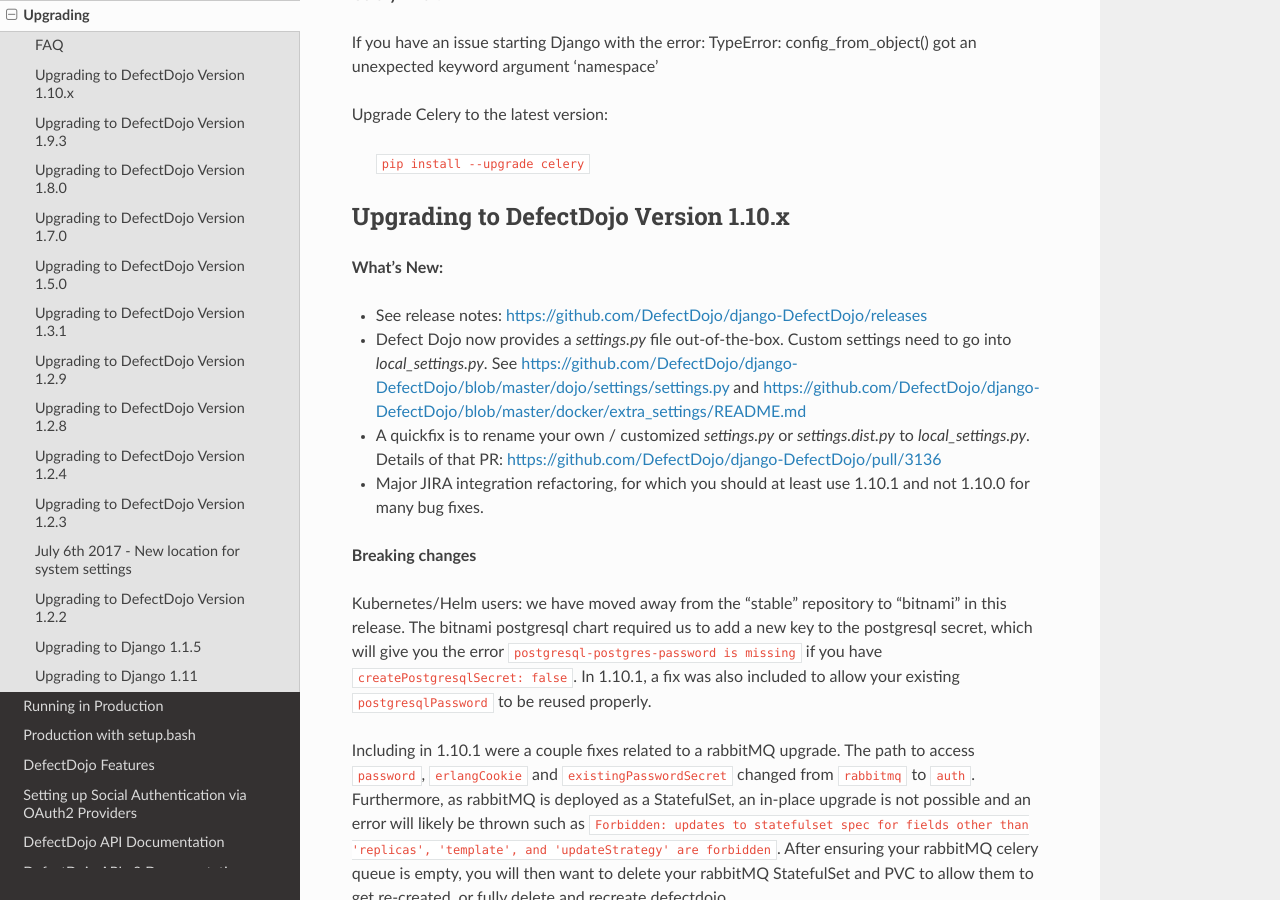
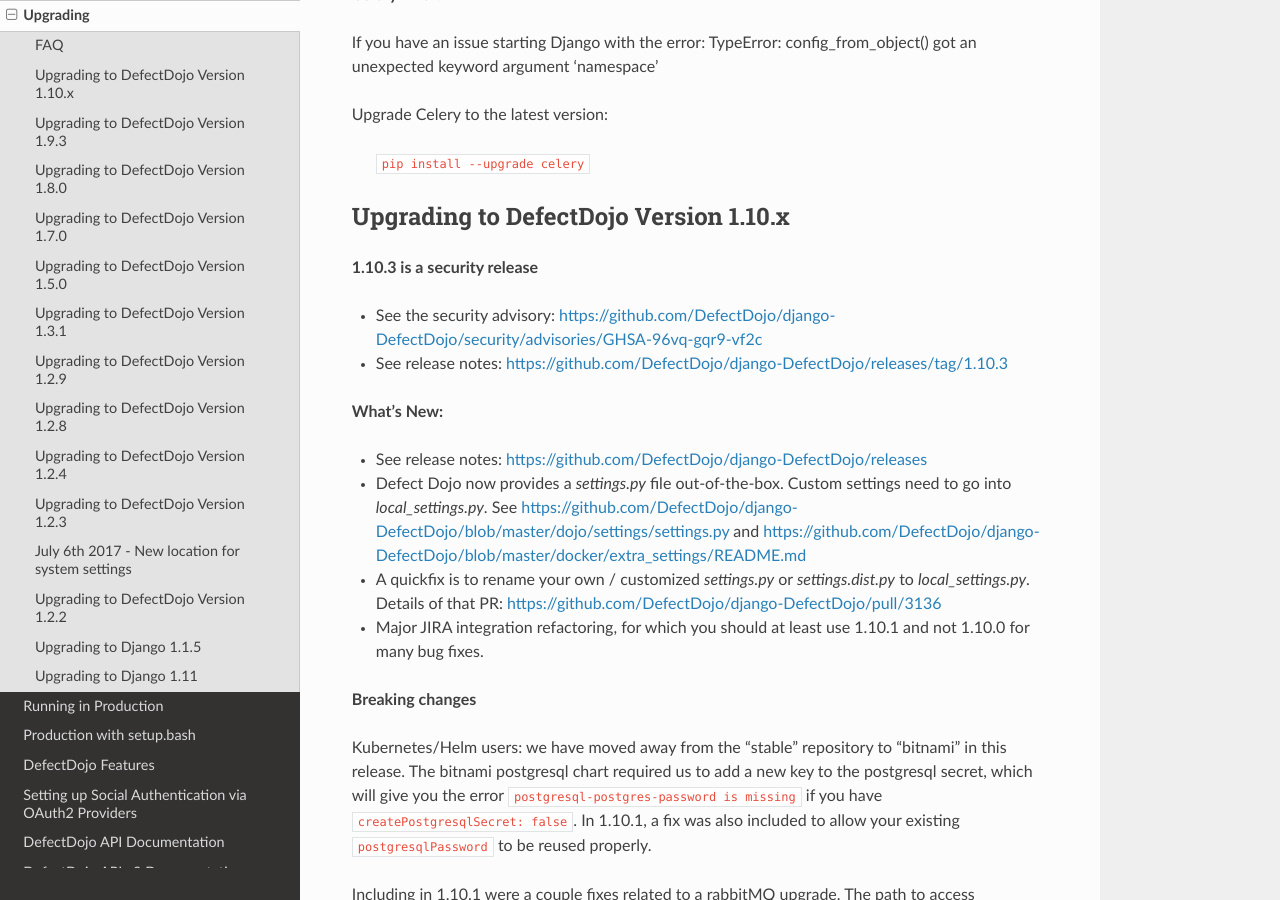
Before and after one commit to DefectDojo/Documentation, a Sphinx documentation site: the page built from docs/upgrading.rst, in a window 1280 px wide and 900 px high, scrolled down 961 px. Built offline with Sphinx 7.4.7 and the Read the Docs theme 2.0.0, drawn with Linux system fonts in a browser that asks for light colours.

Commit message:
1.10.3 upgrade notes (#159)
* Update upgrading.rst

* Update upgrading.rst

```diff
--- a/docs/upgrading.rst
+++ b/docs/upgrading.rst
@@ -43,6 +43,12 @@
 
 Upgrading to DefectDojo Version 1.10.x
 --------------------------------------
+**1.10.3 is a security release**
+
+- See the security advisory: https://github.com/DefectDojo/django-DefectDojo/security/advisories/GHSA-96vq-gqr9-vf2c
+- See release notes: https://github.com/DefectDojo/django-DefectDojo/releases/tag/1.10.3
+
+
 **What's New:**
 
 - See release notes: https://github.com/DefectDojo/django-DefectDojo/releases
```
